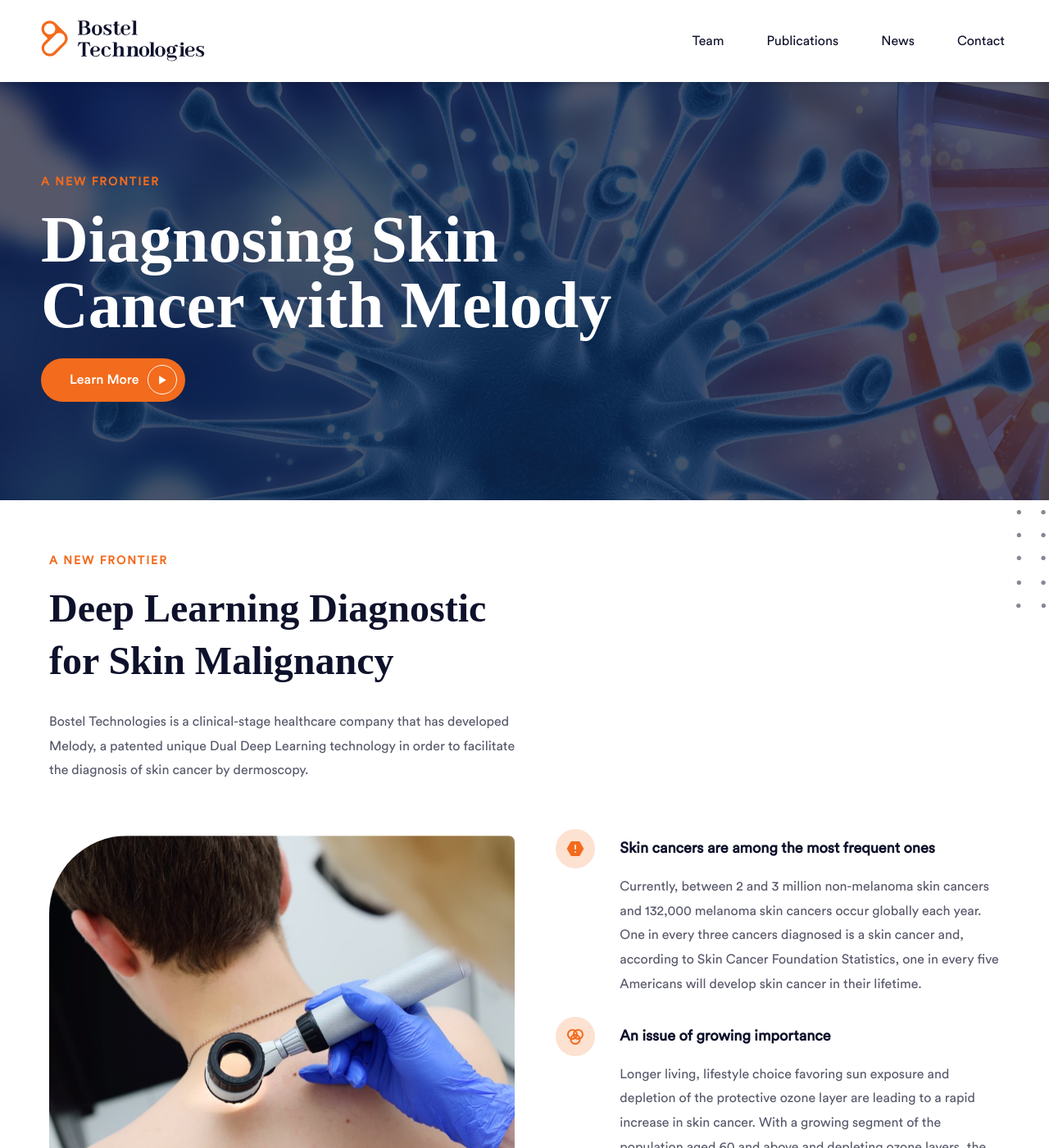
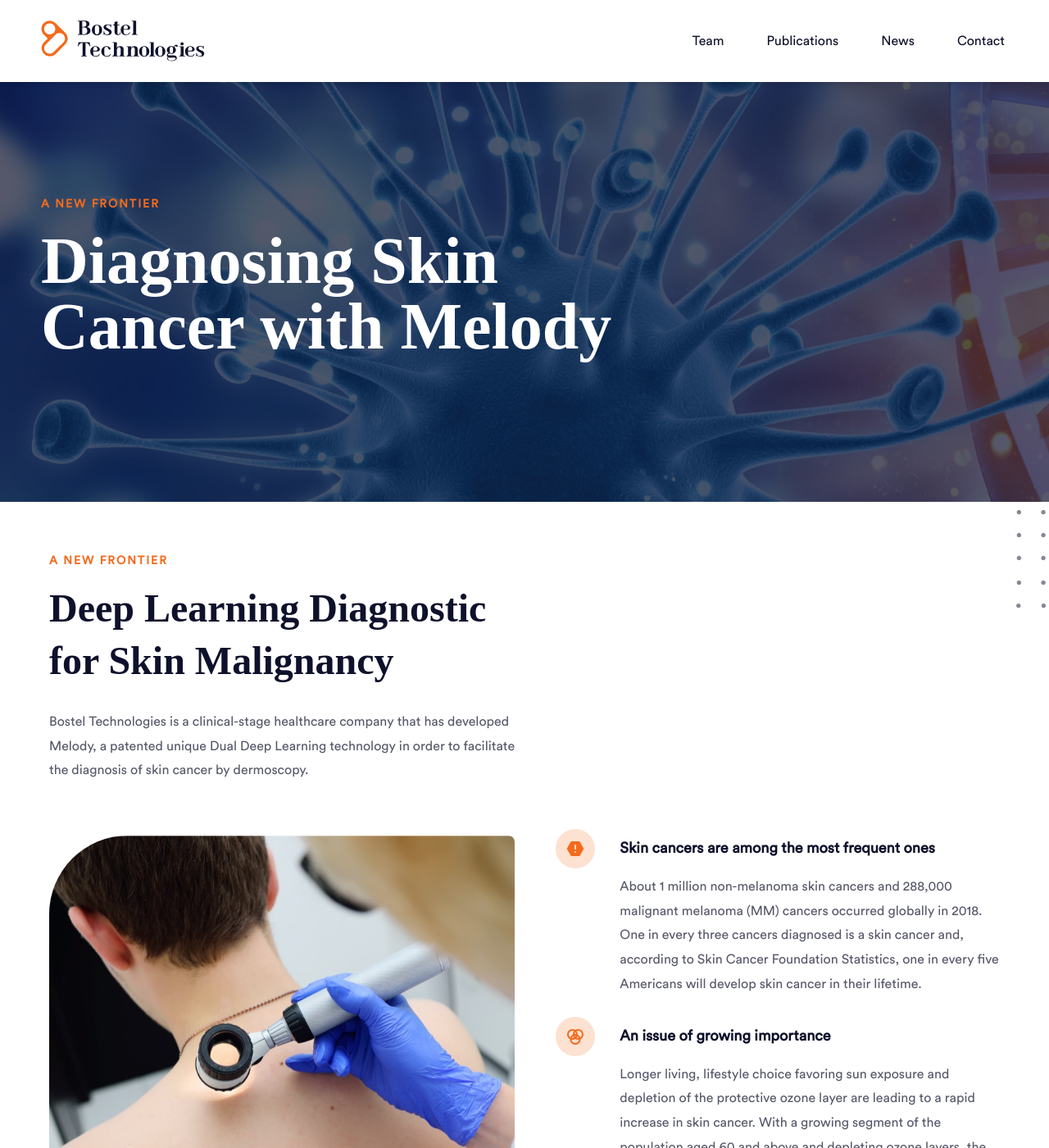
Before and after one commit to brucenwalker/bostelweb, a Jekyll site: the page built from index.md, in a window 1280 px wide and 1400 px high. Shown: the whole window at 82% size. Built offline with Jekyll 4.4.1, drawn with Linux system fonts in a browser that asks for light colours; some web fonts are replaced.

Commit message:
MISC updates from client feedback

```diff
--- a/_sass/_page.home.scss
+++ b/_sass/_page.home.scss
@@ -1,11 +1,9 @@
 .page-home {
     .page-header {
+        overflow: hidden;
+
         &:after {
-            z-index: -1;
-            background: url('../assets/home-hero.jpg') $midnight;
-            background-size: cover;
-            background-repeat: no-repeat;
-            background-position: center bottom;
+            display: none;
         }
 
         &__content {
@@ -15,6 +13,19 @@
 
         .page-title {
            margin-bottom: 1.5625rem;
+        }
+
+        .hero-img {
+            position: absolute;
+            top: 0;
+            bottom: 0;
+            left: 0;
+            width: 100%;
+            z-index: -1;
+            background: url('../assets/home-hero.jpg') $midnight;
+            background-size: cover;
+            background-repeat: no-repeat;
+            background-position: center bottom;
         }
     }
 
--- a/index.md
+++ b/index.md
@@ -12,9 +12,10 @@ description:
         <div class="page-header__content">
             <h1 class="h5 page-label">A NEW FRONTIER</h1>
             <h2 class="h1 page-title">{{ site.t.diagnosing_skin_cancer_melody }}</h2>
-            <a href="#" class="play-btn btn btn--lg"><span>{{ site.t.learn_more }}</span> <img class="btn__icon" src="/assets/play-button.svg" alt="play icon" aria-hidden="true" /></a>
+            {% comment %}<a href="#" class="play-btn btn btn--lg"><span>{{ site.t.learn_more }}</span> <img class="btn__icon" src="/assets/play-button.svg" alt="play icon" aria-hidden="true" /></a>{% endcomment %}
         </div>
     </div>
+    <div class="hero-img" data-scroll-zoom></div>
 </div>
 <article class="page-content">
     <div class="container">
@@ -32,7 +33,7 @@ description:
             <div class="row">
                 <div class="col col-img">
                     <div class="img">
-                    <img src="/assets/deep-learning.jpg" alt="a doctor examines a spot on a patient's back" data-scroll-zoom />
+                    <img src="/assets/deep-learning.jpg" alt="a doctor examines a spot on a patient's back" />
                     </div>
                 </div>
                 <div class="col col-desc">
@@ -41,7 +42,7 @@ description:
                             <img class="data-point__img" src="/assets/alert-badge.svg" alt="Alert" aria-hidden="true" />
                             <h4>Skin cancers are among the most frequent ones</h4>
                         </div>
-                        <p>Currently, between 2 and 3 million non-melanoma skin cancers and 132,000 melanoma skin cancers occur globally each year. One in every three cancers diagnosed is a skin cancer and, according to Skin Cancer Foundation Statistics, one in every five Americans will develop skin cancer in their lifetime.</p>
+                        <p>About 1 million non-melanoma skin cancers and 288,000 malignant melanoma (MM) cancers occurred globally in 2018. One in every three cancers diagnosed is a skin cancer and, according to Skin Cancer Foundation Statistics, one in every five Americans will develop skin cancer in their lifetime.</p>
                     </div>
                     <div class="data-point">
                         <div class="data-point__title">
@@ -99,7 +100,7 @@ description:
             <div class="row">
                 <div class="col col-img">
                     <div class="img">
-                        <img src="/assets/pioneered-home.jpg" alt="a doctor" data-scroll-zoom />
+                        <img src="/assets/pioneered-home.jpg" alt="a doctor" />
                     </div>
                 </div>
                 <div class="col col-desc">
```
Also changed, not shown: _team_members/dascalu.md (+1 -1 lines), contact.md (+2 -2 lines), news.md (+1 -1 lines), assets/site.js.
